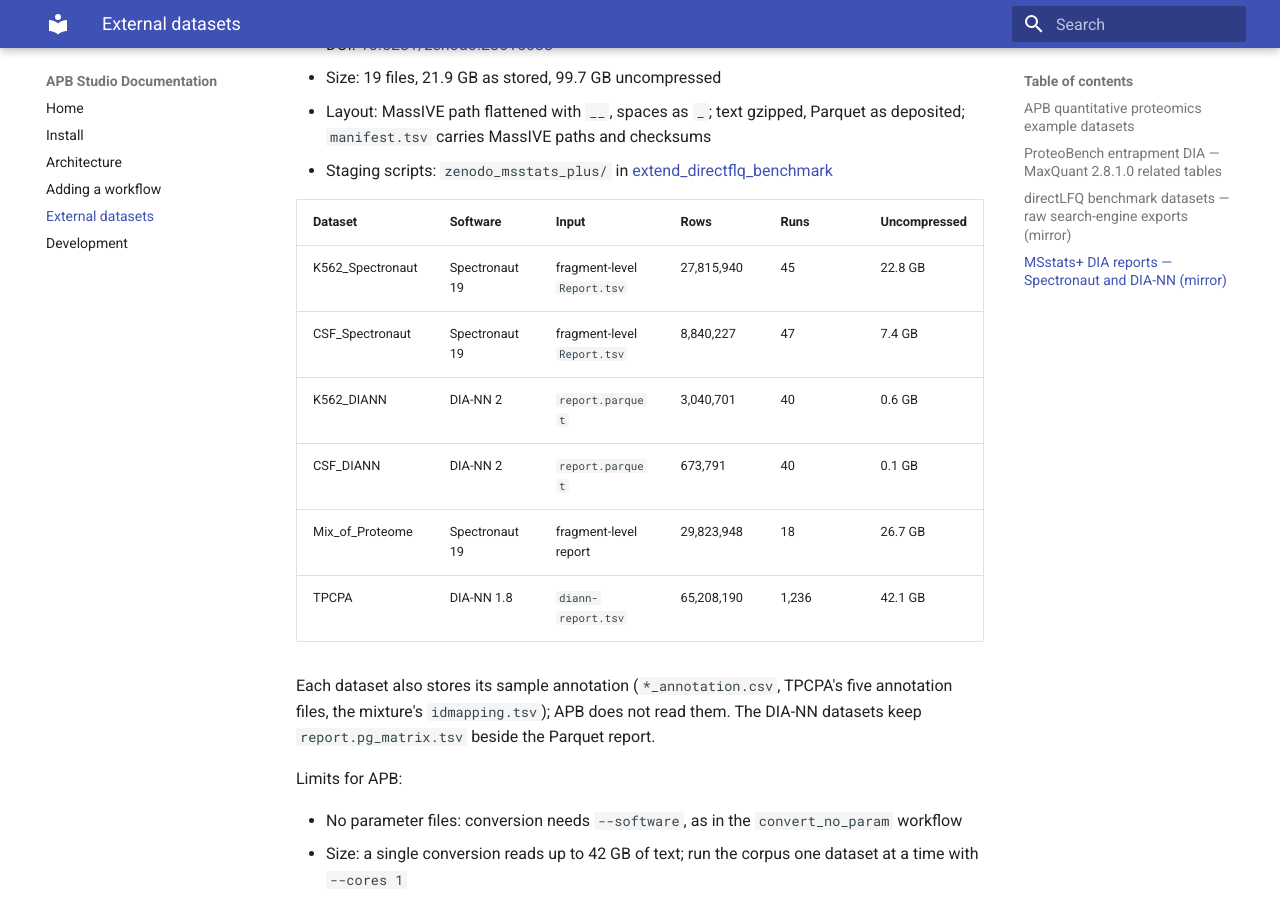
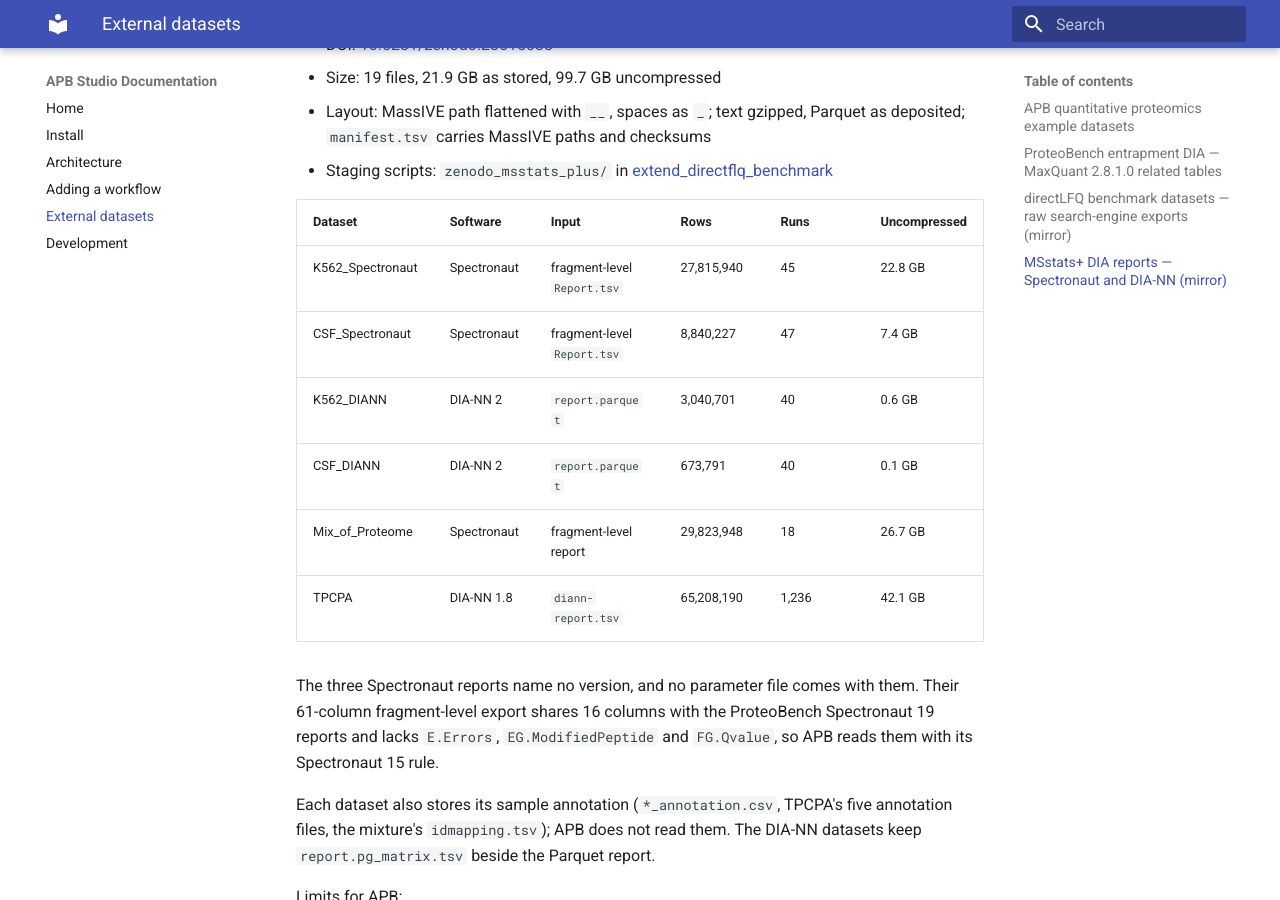
Before and after one commit to anndata-omics-bridge/abp_studio, an MkDocs documentation site: the page built from docs/datasets.md, in a window 1280 px wide and 900 px high, scrolled down 3361 px. Built offline with MkDocs 1.6.1 and Material for MkDocs 9.7.7, drawn with Linux system fonts in a browser that asks for light colours.

Commit message:
Fixtures: Charité DIA-NN table dropped; MSstats+ Spectronaut reports unversioned
The directLFQ Charité DIA-NN table is an R-rewritten copy, not a native DIA-NN report (excluded 21 Oct); zenodo.toml no longer fetches it, so the `all` corpus cannot pick it up again. K562_Spectronaut, CSF_Spectronaut and Mix_of_Proteome lose their "19" label: no version or parameter file comes with them, and their 61-column fragment-level export lacks E.Errors, EG.ModifiedPeptide and FG.Qvalue, so APB reads them with its Spectronaut 15 rule. Corpus notes, datasets.md and README follow.

Assisted-by: AI coding agent

```diff
--- a/docs/datasets.md
+++ b/docs/datasets.md
@@ -69,12 +69,14 @@ The largest inputs Studio has: 7 to 42 GB and up to 65 million rows per table. T
 
 | Dataset | Software | Input | Rows | Runs | Uncompressed |
 | --- | --- | --- | --- | --- | --- |
-| K562_Spectronaut | Spectronaut 19 | fragment-level `Report.tsv` | 27,815,940 | 45 | 22.8 GB |
-| CSF_Spectronaut | Spectronaut 19 | fragment-level `Report.tsv` | 8,840,227 | 47 | 7.4 GB |
+| K562_Spectronaut | Spectronaut | fragment-level `Report.tsv` | 27,815,940 | 45 | 22.8 GB |
+| CSF_Spectronaut | Spectronaut | fragment-level `Report.tsv` | 8,840,227 | 47 | 7.4 GB |
 | K562_DIANN | DIA-NN 2 | `report.parquet` | 3,040,701 | 40 | 0.6 GB |
 | CSF_DIANN | DIA-NN 2 | `report.parquet` | 673,791 | 40 | 0.1 GB |
-| Mix_of_Proteome | Spectronaut 19 | fragment-level report | 29,823,948 | 18 | 26.7 GB |
+| Mix_of_Proteome | Spectronaut | fragment-level report | 29,823,948 | 18 | 26.7 GB |
 | TPCPA | DIA-NN 1.8 | `diann-report.tsv` | 65,208,190 | 1,236 | 42.1 GB |
+
+The three Spectronaut reports name no version, and no parameter file comes with them. Their 61-column fragment-level export shares 16 columns with the ProteoBench Spectronaut 19 reports and lacks `E.Errors`, `EG.ModifiedPeptide` and `FG.Qvalue`, so APB reads them with its Spectronaut 15 rule.
 
 Each dataset also stores its sample annotation (`*_annotation.csv`, TPCPA's five annotation files, the mixture's `idmapping.tsv`); APB does not read them. The DIA-NN datasets keep `report.pg_matrix.tsv` beside the Parquet report.
 
```
Also changed, not shown: CHANGES.md (+4 -0 lines), README.md (+1 -1 lines), src/apb_studio/config/zenodo.toml (+0 -14 lines), 3 other files.
